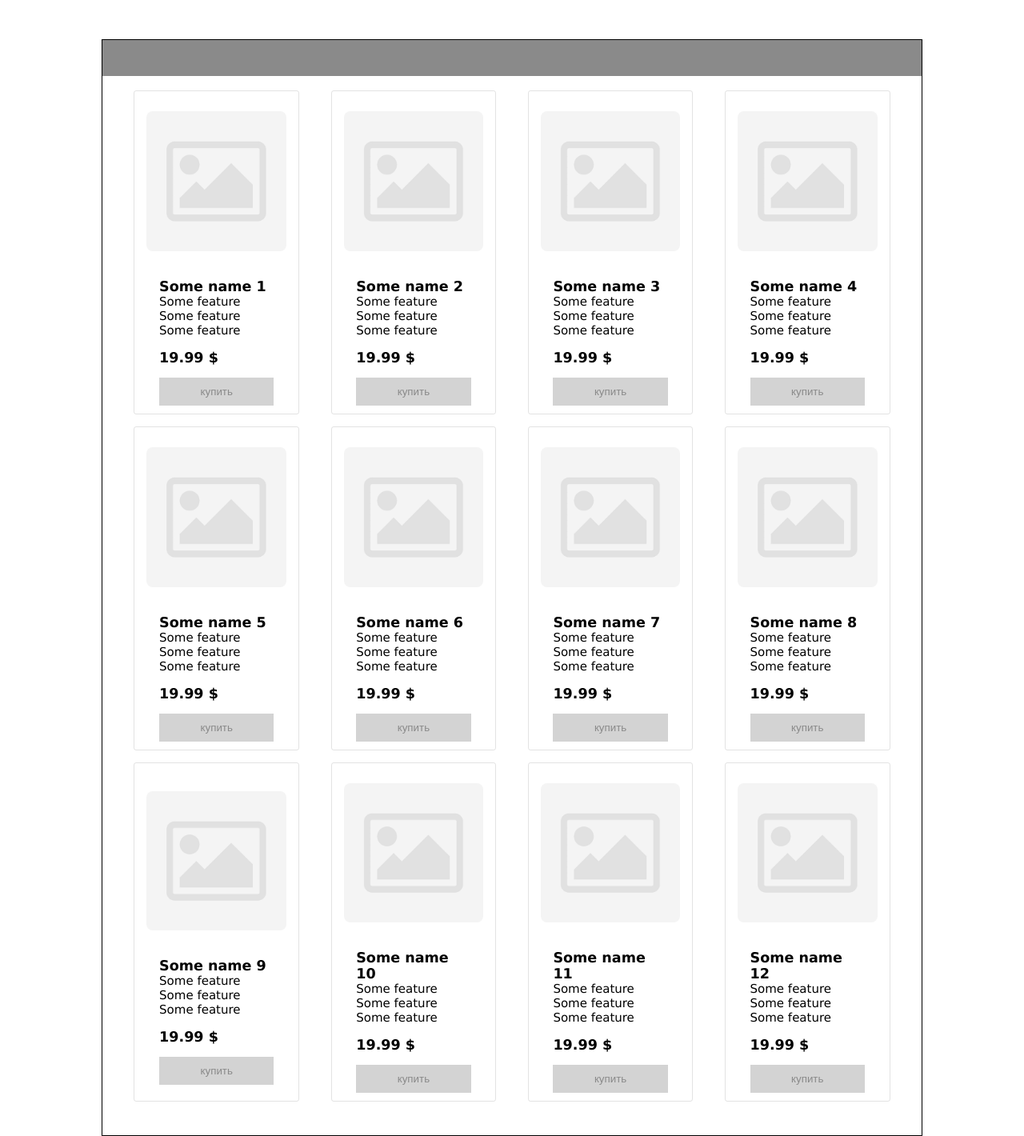
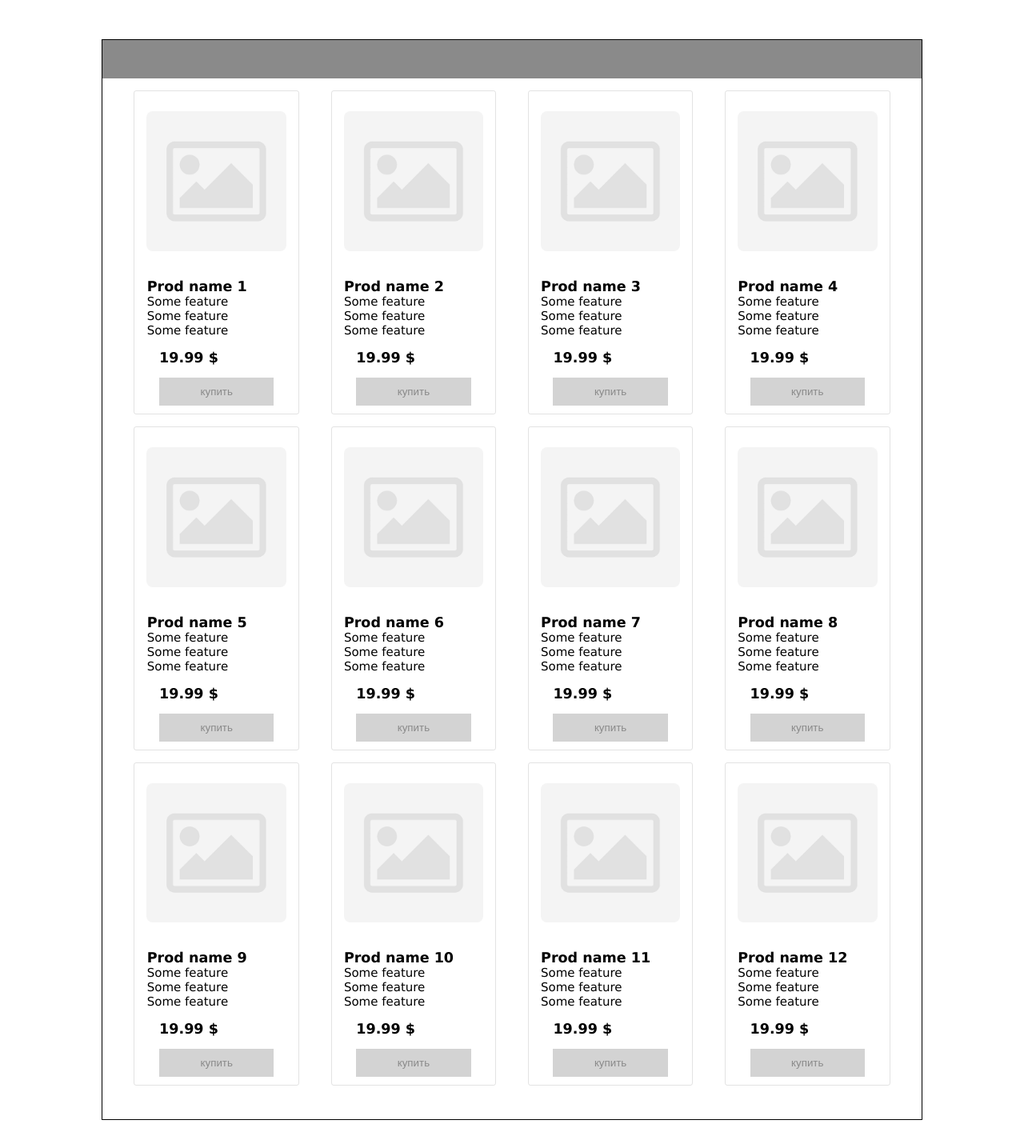
Before and after one commit to Aramex86/Techelemen, a website: page index.html in a window 1280 px wide. Shown: the top 1420 px of the page at 80% size. Drawn offline with Linux system fonts and the light colour scheme.

Commit message:
some changes

```diff
--- a/index.html
+++ b/index.html
@@ -119,7 +119,8 @@
             <img src="./assets/download.png" alt="item pic" />
           </figure>
           <div class="main__itemwrapp-item-desc">
-              <h3 class="main__itemwrapp-item-desc-name">Some name 1 <img src="./assets/edit.svg" alt="edit" onclick="alert('click')"></h3>
+            <h3 class="main__itemwrapp-item-desc-name ">Prod name 1 <img src="./assets/edit.svg" alt="edit"
+                contenteditable="true"></h3>
             <div class="changes__modal">
               <button class="btn btn--closemodal">x</button>
               <input type="text" placeholder="Enter product name..." class="modal_input">
@@ -147,7 +148,7 @@
             <img src="./assets/download.png" alt="item pic" />
           </figure>
           <div class="main__itemwrapp-item-desc">
-              <h3 class="main__itemwrapp-item-desc-name">Some name 2 <img src="./assets/edit.svg" alt="edit"></h3>
+            <h3 class="main__itemwrapp-item-desc-name">Prod name 2 <img src="./assets/edit.svg" alt="edit"></h3>
             <div class="changes__modal">
               <button class="btn btn--closemodal">x</button>
               <input type="text" placeholder="Enter product name..." class="modal_input">
@@ -175,7 +176,7 @@
             <img src="./assets/download.png" alt="item pic" />
           </figure>
           <div class="main__itemwrapp-item-desc">
-              <h3 class="main__itemwrapp-item-desc-name">Some name 3<img src="./assets/edit.svg" alt="edit"></h3>
+            <h3 class="main__itemwrapp-item-desc-name">Prod name 3<img src="./assets/edit.svg" alt="edit"></h3>
             <div class="changes__modal">
               <button class="btn btn--closemodal">x</button>
               <input type="text" placeholder="Enter product name..." class="modal_input">
@@ -203,7 +204,7 @@
             <img src="./assets/download.png" alt="item pic" />
           </figure>
           <div class="main__itemwrapp-item-desc">
-              <h3 class="main__itemwrapp-item-desc-name">Some name 4<img src="./assets/edit.svg" alt="edit"></h3>
+            <h3 class="main__itemwrapp-item-desc-name">Prod name 4<img src="./assets/edit.svg" alt="edit"></h3>
             <div class="changes__modal">
               <button class="btn btn--closemodal">x</button>
               <input type="text" placeholder="Enter product name..." class="modal_input">
@@ -231,7 +232,7 @@
             <img src="./assets/download.png" alt="item pic" />
           </figure>
           <div class="main__itemwrapp-item-desc">
-              <h3 class="main__itemwrapp-item-desc-name">Some name 5 <img src="./assets/edit.svg" alt="edit"></h3>
+            <h3 class="main__itemwrapp-item-desc-name">Prod name 5 <img src="./assets/edit.svg" alt="edit"></h3>
             <div class="changes__modal">
               <button class="btn btn--closemodal">x</button>
               <input type="text" placeholder="Enter product name..." class="modal_input">
@@ -259,7 +260,7 @@
             <img src="./assets/download.png" alt="item pic" />
           </figure>
           <div class="main__itemwrapp-item-desc">
-              <h3 class="main__itemwrapp-item-desc-name">Some name 6<img src="./assets/edit.svg" alt="edit"></h3>
+            <h3 class="main__itemwrapp-item-desc-name">Prod name 6<img src="./assets/edit.svg" alt="edit"></h3>
             <div class="changes__modal">
               <button class="btn btn--closemodal">x</button>
               <input type="text" placeholder="Enter product name..." class="modal_input">
@@ -287,7 +288,7 @@
             <img src="./assets/download.png" alt="item pic" />
           </figure>
           <div class="main__itemwrapp-item-desc">
-              <h3 class="main__itemwrapp-item-desc-name">Some name 7<img src="./assets/edit.svg" alt="edit"></h3>
+            <h3 class="main__itemwrapp-item-desc-name">Prod name 7<img src="./assets/edit.svg" alt="edit"></h3>
             <div class="changes__modal">
               <button class="btn btn--closemodal">x</button>
               <input type="text" placeholder="Enter product name..." class="modal_input">
@@ -315,7 +316,7 @@
             <img src="./assets/download.png" alt="item pic" />
           </figure>
           <div class="main__itemwrapp-item-desc">
-              <h3 class="main__itemwrapp-item-desc-name">Some name 8<img src="./assets/edit.svg" alt="edit"></h3>
+            <h3 class="main__itemwrapp-item-desc-name">Prod name 8<img src="./assets/edit.svg" alt="edit"></h3>
             <div class="changes__modal">
               <button class="btn btn--closemodal">x</button>
               <input type="text" placeholder="Enter product name..." class="modal_input">
@@ -343,7 +344,7 @@
             <img src="./assets/download.png" alt="item pic" />
           </figure>
           <div class="main__itemwrapp-item-desc">
-              <h3 class="main__itemwrapp-item-desc-name">Some name 9<img src="./assets/edit.svg" alt="edit"></h3>
+            <h3 class="main__itemwrapp-item-desc-name">Prod name 9<img src="./assets/edit.svg" alt="edit"></h3>
             <div class="changes__modal">
               <button class="btn btn--closemodal">x</button>
               <input type="text" placeholder="Enter product name..." class="modal_input">
@@ -371,7 +372,7 @@
             <img src="./assets/download.png" alt="item pic" />
           </figure>
           <div class="main__itemwrapp-item-desc">
-              <h3 class="main__itemwrapp-item-desc-name">Some name 10<img src="./assets/edit.svg" alt="edit"></h3>
+            <h3 class="main__itemwrapp-item-desc-name">Prod name 10<img src="./assets/edit.svg" alt="edit"></h3>
             <div class="changes__modal">
               <button class="btn btn--closemodal">x</button>
               <input type="text" placeholder="Enter product name..." class="modal_input">
@@ -399,7 +400,7 @@
             <img src="./assets/download.png" alt="item pic" />
           </figure>
           <div class="main__itemwrapp-item-desc">
-              <h3 class="main__itemwrapp-item-desc-name">Some name 11<img src="./assets/edit.svg" alt="edit"></h3>
+            <h3 class="main__itemwrapp-item-desc-name">Prod name 11<img src="./assets/edit.svg" alt="edit"></h3>
             <div class="changes__modal">
               <button class="btn btn--closemodal">x</button>
               <input type="text" placeholder="Enter product name..." class="modal_input">
@@ -427,7 +428,7 @@
             <img src="./assets/download.png" alt="item pic" />
           </figure>
           <div class="main__itemwrapp-item-desc">
-              <h3 class="main__itemwrapp-item-desc-name">Some name 12<img src="./assets/edit.svg" alt="edit"></h3>
+            <h3 class="main__itemwrapp-item-desc-name">Prod name 12<img src="./assets/edit.svg" alt="edit"></h3>
             <div class="changes__modal">
               <button class="btn btn--closemodal">x</button>
               <input type="text" placeholder="Enter product name..." class="modal_input">
--- a/js/main.js
+++ b/js/main.js
@@ -52,9 +52,7 @@
 const changeName = () => {
   for (let i = 0; i < modalWindow.length; i++) {
     readyBtn[i].addEventListener("click", () => {
-      itemName[
-        i
-      ].innerHTML = `${modalInput[i].value}`;
+      itemName[i].innerHTML = `${modalInput[i].value}`;
       modalWindow[i].style.display = "none";
       const obj = new itemObj(
         Math.trunc(Math.random() * 12),
@@ -67,13 +65,11 @@
 
 // DND
 let dragSrcEl = null;
-
 function handleDragStart(e) {
   this.style.opacity = "0.4";
   dragSrcEl = this;
   e.dataTransfer.effectAllowed = "move";
   e.dataTransfer.setData("text/html", this.innerHTML);
-  changeName();
 }
 
 function handleDragOver(e) {
--- a/sass/_item.scss
+++ b/sass/_item.scss
@@ -93,11 +93,14 @@
         }
       }
       &-desc {
-        width: calc(#{$item-descWidth} - 30%);
+        width: calc(#{$item-descWidth} - 15%);
         margin-top: $margin-top;
         position: relative;
         @include respond(tab-port) {
           margin-top: 0;
+        }
+        @include respond(phone) {
+          width: calc(#{$item-descWidth} - 22%);
         }
         &-name {
           display: flex;
```
Also changed, not shown: css/main.css, 1 other file. Lines whose indentation alone changed are shown as unchanged.
